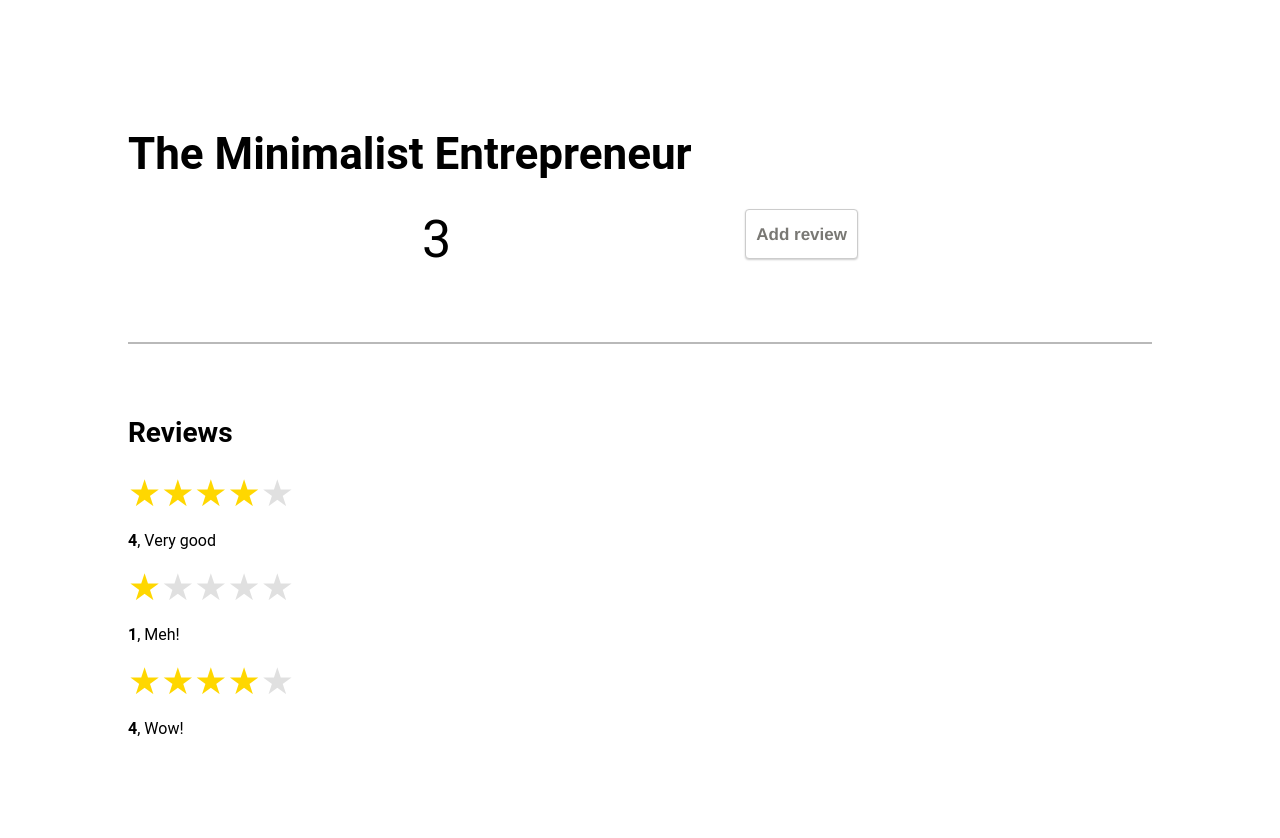
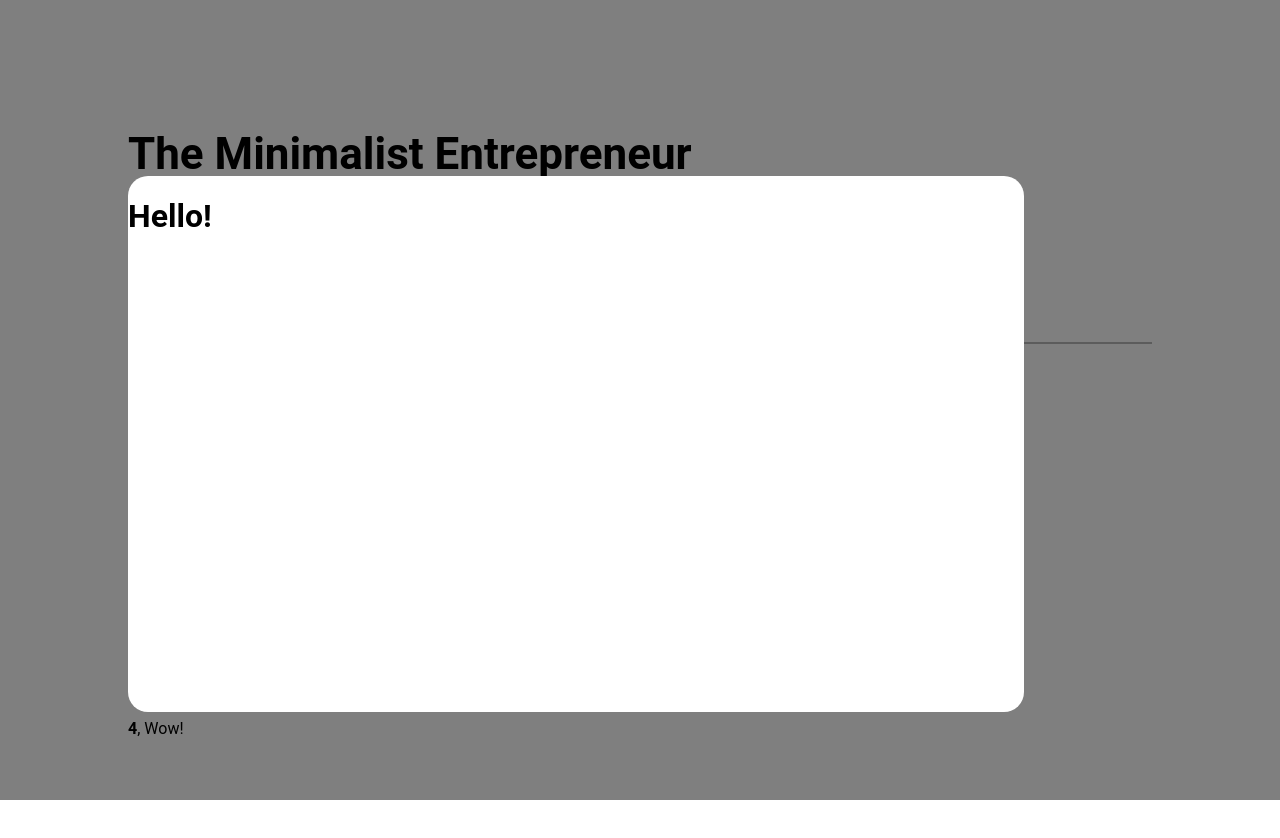
Before and after one commit to itsKarad/Simple-Ratings-App, a React (Create React App) app: page / in a window 1280 px wide. Both pictures are taken after a click on the button "Add review". Shown: the top 838 px of the page. Built offline with nearby package versions, Linux system fonts and the light colour scheme.

Commit message:
Added modal & backdrop; Added div for overlay-root & backdrop-root in index.html for React Portal to work;

```diff
--- a/public/index.html
+++ b/public/index.html
@@ -29,6 +29,8 @@
   <body>
     <noscript>You need to enable JavaScript to run this app.</noscript>
     <div id="root"></div>
+    <div id = "backdrop-root"></div>
+    <div id = "overlay-root"></div>
     <!--
       This HTML file is a template.
       If you open it directly in the browser, you will see an empty page.
--- /dev/null
+++ b/src/components/Form/Modal.css
@@ -0,0 +1,20 @@
+.modal{
+    z-index: 100;
+    position: fixed;
+    width: 70%;
+    height: 33.5rem;
+    top: 22vh;
+    left: 10%;
+    background-color: #FFFFFF;
+    border-radius: 20px;
+}
+
+.backdrop{
+    position: fixed;
+    top: 0;
+    left: 0;
+    width: 100%;
+    height: 100vh;
+    background: rgba(0, 0, 0, 0.50);
+    z-index: 10;
+}
--- /dev/null
+++ b/src/components/Form/Modal.js
@@ -0,0 +1,45 @@
+import React from 'react';
+import ReactDOM from 'react-dom';
+import './Modal.css';
+import ReviewForm from './ReviewForm';
+
+
+const Backdrop = (props) => {
+    return (
+        <div className = "backdrop" onClick={props.onConfirm}>
+
+        </div>
+    );
+};
+
+const ModalOverlay = (props) => {
+    return (
+        <div className = "modal">
+            <ReviewForm></ReviewForm>
+        </div>
+
+    );
+};
+
+const Modal = (props) => {
+    return (
+      <React.Fragment>
+        {
+            props.show &&
+            ReactDOM.createPortal(
+                <Backdrop></Backdrop>,
+                document.getElementById("backdrop-root")
+            )
+        }
+        {
+            props.show &&
+            ReactDOM.createPortal(
+                <ModalOverlay></ModalOverlay>,
+                document.getElementById("overlay-root")
+            )
+        }
+      </React.Fragment>
+    );
+};
+
+export default Modal;
--- /dev/null
+++ b/src/components/Form/ReviewForm.js
@@ -0,0 +1,12 @@
+import React from "react";
+
+const ReviewForm = (props) => {
+    return (
+
+        <div className="review-form-container">
+            <h1>Hello!</h1>
+        </div>
+    );
+};
+
+export default ReviewForm;
--- a/src/components/ProductReviewSection.js
+++ b/src/components/ProductReviewSection.js
@@ -1,4 +1,5 @@
 import React, {useState} from 'react';
+import Modal from './Form/Modal';
 import './ProductReviewSection.css';
 import Review from './Review';
 import Reviews from './Reviews';
@@ -41,6 +42,8 @@
         setShowReviewForm(!previousVal);
     }
     return (
+        <React.Fragment>
+            <Modal show = {showReviewForm}></Modal>
             <div className="product-item">
                 <div class = "product-info">
                     <h1 className = "product-title">{DUMMY_PRODUCT.title}</h1>
@@ -63,6 +66,7 @@
                     <Reviews reviews = {DUMMY_PRODUCT.reviews}></Reviews>
                 </div>
             </div>
+        </React.Fragment>
     )
 };
 
```
Also changed, not shown: src/components/Form/ReviewForm.css (added). Lines whose indentation alone changed are shown as unchanged.
